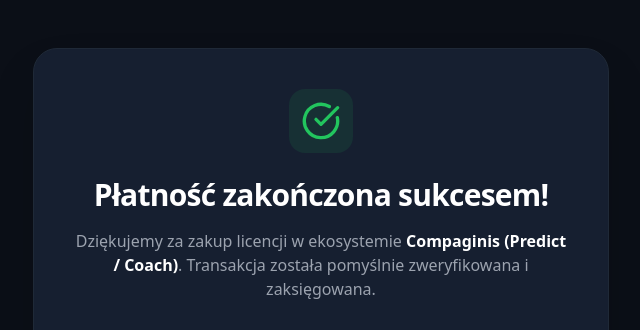
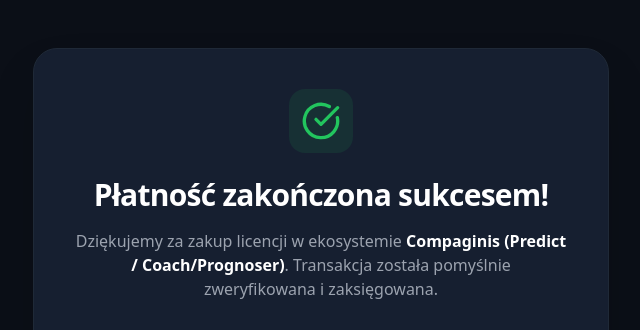
Before and after one commit to kwantpro/kwantpro.github.io, a plain HTML site: page sukces.html in a window 1280 px wide. Shown: the top 330 px of the page, without its empty margins (319-959 px from the left). Drawn offline with nearby package versions, Linux system fonts and the light colour scheme.

Commit message:
Update sukces.html

```diff
--- a/sukces.html
+++ b/sukces.html
@@ -41,7 +41,7 @@
         </h1>
 
         <p class="text-brand-muted text-sm sm:text-base mb-8 leading-relaxed">
-            Dziękujemy za zakup licencji w ekosystemie <strong class="text-white">Compaginis (Predict / Coach)</strong>. Transakcja została pomyślnie zweryfikowana i zaksięgowana.
+            Dziękujemy za zakup licencji w ekosystemie <strong class="text-white">Compaginis (Predict / Coach/Prognoser)</strong>. Transakcja została pomyślnie zweryfikowana i zaksięgowana.
         </p>
 
         <div class="space-y-4 text-left bg-brand-dark/60 p-6 rounded-2xl border border-gray-800 mb-8 text-sm">
```
